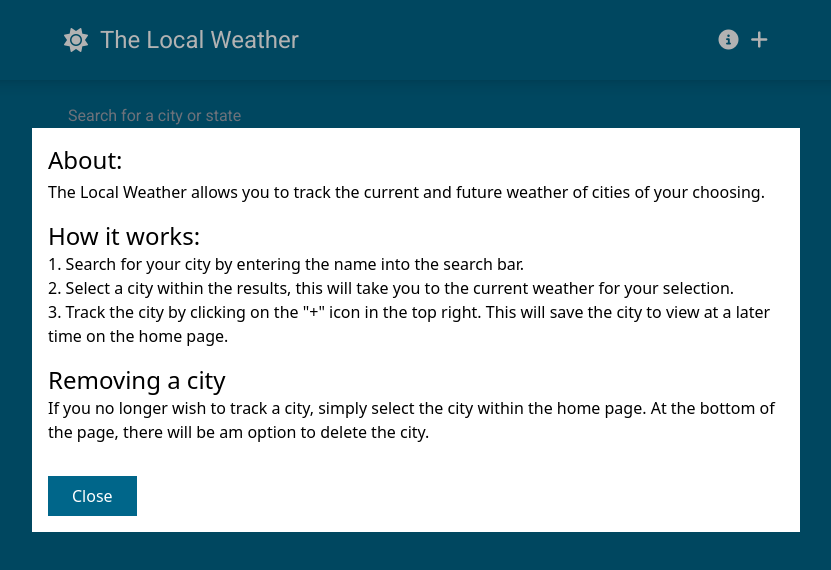
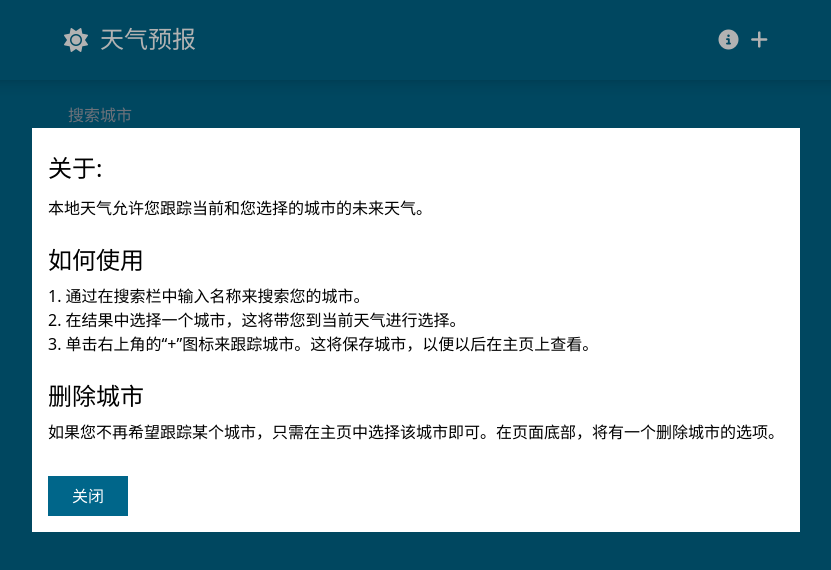
Before and after one commit to JJJayw/vue-weather, a Vue app: page / in a window 1280 px wide. Both pictures are taken after a click on the icon 952 px from the left and 40 px from the top of the page. Shown: the top 570 px of the page, without its empty margins (224-1055 px from the left). Built offline with nearby package versions, Linux system fonts and the light colour scheme.

Commit message:
完成搜索城市搜索功能

```diff
--- a/src/components/BaseModal.vue
+++ b/src/components/BaseModal.vue
@@ -7,7 +7,7 @@
                     <div v-if="modalActive" class="p-4 bg-white self-start mt-32 max-w-screen-md">
                         <slot/>
                         <button class="text-white mt-8 bg-weather-primary py-2 px-6" @click="$emit('close-modal')">
-                            Close
+                            关闭
                         </button>
                     </div>
                 </Transition>
--- a/src/components/SiteNavigation.vue
+++ b/src/components/SiteNavigation.vue
@@ -4,43 +4,37 @@
 			<RouterLink :to="{ name: 'home' }">
 				<div class="flex items-center gap-3">
 					<i class="fa-solid fa-sun text-2xl"></i>
-                    <p class="text-2xl">The Local Weather</p>
+					<p class="text-2xl">天气预报</p>
 				</div>
 			</RouterLink>
 			<div class="flex gap-3 flex-1 justify-end">
-                <i class="fa-solid fa-circle-info text-xl hover:text-weather-secondary duration-150 cursor-pointer" @click="toggleModal"></i>
+				<i class="fa-solid fa-circle-info text-xl hover:text-weather-secondary duration-150 cursor-pointer"
+				   @click="toggleModal"></i>
 				<i class="fa-solid fa-plus text-xl hover:text-weather-secondary duration-150 cursor-pointer"></i>
 			</div>
 
 			<BaseModal :modalActive="modalActive" @close-modal="toggleModal">
 				<div class="text-black">
-                    <h1 class="text-2xl mb-1">About:</h1>
+					<h1 class="text-2xl mb-1 py-2">关于:</h1>
 					<p class="mb-4">
-                        The Local Weather allows you to track the current and
-                        future weather of cities of your choosing.
+						本地天气允许您跟踪当前和您选择的城市的未来天气。
 					</p>
-                    <h2 class="text-2xl">How it works:</h2>
+					<h2 class="text-2xl py-2">如何使用</h2>
 					<ol class="list-decimal list-inside mb-4">
 						<li>
-                            Search for your city by entering the name into the
-                            search bar.
+							通过在搜索栏中输入名称来搜索您的城市。
 						</li>
 						<li>
-                            Select a city within the results, this will take
-                            you to the current weather for your selection.
+							在结果中选择一个城市，这将带您到当前天气进行选择。
 						</li>
 						<li>
-                            Track the city by clicking on the "+" icon in the
-                            top right. This will save the city to view at a
-                            later time on the home page.
+							单击右上角的“+”图标来跟踪城市。这将保存城市，以便以后在主页上查看。
 						</li>
 					</ol>
 
-                    <h2 class="text-2xl">Removing a city</h2>
+					<h2 class="text-2xl py-2">删除城市</h2>
 					<p>
-                        If you no longer wish to track a city, simply select
-                        the city within the home page. At the bottom of the
-                        page, there will be am option to delete the city.
+						如果您不再希望跟踪某个城市，只需在主页中选择该城市即可。在页面底部，将有一个删除城市的选项。
 					</p>
 				</div>
 			</BaseModal>
@@ -50,12 +44,13 @@
 </template>
 
 <script setup lang="ts">
-import { RouterLink } from "vue-router";
-import BaseModal  from "@/components/BaseModal.vue";
+import {RouterLink} from "vue-router";
+import BaseModal from "@/components/BaseModal.vue";
 import {ref} from "vue";
 
+
 const modalActive = ref(false);
-const toggleModal = ()=>{
+const toggleModal = () => {
 	modalActive.value = !modalActive.value;
 }
 </script>
--- a/src/views/HomeView.vue
+++ b/src/views/HomeView.vue
@@ -4,12 +4,18 @@
 			<input type="text"
 			       v-model="searchQuery"
 			       @input="getSearchResults"
-			       placeholder="Search for a city or state"
+			       placeholder="搜索城市"
 			       class="py-2 px-1 w-full bg-transparent border-b focus:border-weather-secondary focus:outline-none focus:shadow-[0px_1px_0_0_#004E71]">
-			<ul class="absolute bg-weather-secondary text-white w-full shadow-md py-2 px-1 top-[66px]">
-				<li v-for="searchResult in  mapSearchResults" :key="searchResult.id"
+
+			<ul class="absolute bg-weather-secondary text-white w-full shadow-md py-2 px-1 top-[66px]"
+			    v-if="mapSearchResults">
+				<li v-if="searchError" class="py-2 list-none">抱歉，</li>
+				<li v-if="!searchError && mapSearchResults.length === 0" class="py-2 list-none">
+					没有您查询的结果，请重新输入
+				</li>
+				<li v-for="searchResult in  mapSearchResults" :key="searchResult.adcode"
 				    class="py-2 cursor-pointer">
-					{{ searchResult.place_name }}
+					{{ searchResult.name }}
 				</li>
 			</ul>
 
@@ -20,25 +26,41 @@
 <script setup lang="ts" name="HomeView">
 import {ref} from "vue";
 import axios from "axios";
+import * as data from "@/resource/api.json";
 
 // API密钥
-const APIKey = null;
+const APIKey = data.apiKey;
+// 查询关键字
+const searchQuery = ref("");
+// 懒搜索 时间
+const queryTimeout = ref();
+// 查询结果集
+const mapSearchResults: any = ref();
 
-const searchQuery = ref("");
-
-const queryTimeout = ref();
-
-const mapSearchResults: any = ref();
+const searchError = ref();
 
 const getSearchResults = () => {
 	clearTimeout(queryTimeout.value);
 	queryTimeout.value = setTimeout(async () => {
 		if (searchQuery.value !== "") {
-			const result = await axios.get(
-				// API URL
-				``
-			);
-			mapSearchResults.value = result.data.features;
+			try {
+				const result: any = await axios.get(
+					// API URL
+					"https://restapi.amap.com/v3/config/district",
+					{
+						params: {
+							keywords: searchQuery.value,
+							subdistrict: 0,
+							key: APIKey,
+							extensions: "base",
+							offset: 10
+						}
+					}
+				);
+				mapSearchResults.value = result.data.districts;
+			} catch {
+				searchError.value = true
+			}
 			return
 		}
 		mapSearchResults.value = null;
```
Also changed, not shown: 1 other file (tests, documents, lock files or other folders). Lines whose indentation alone changed are shown as unchanged.
